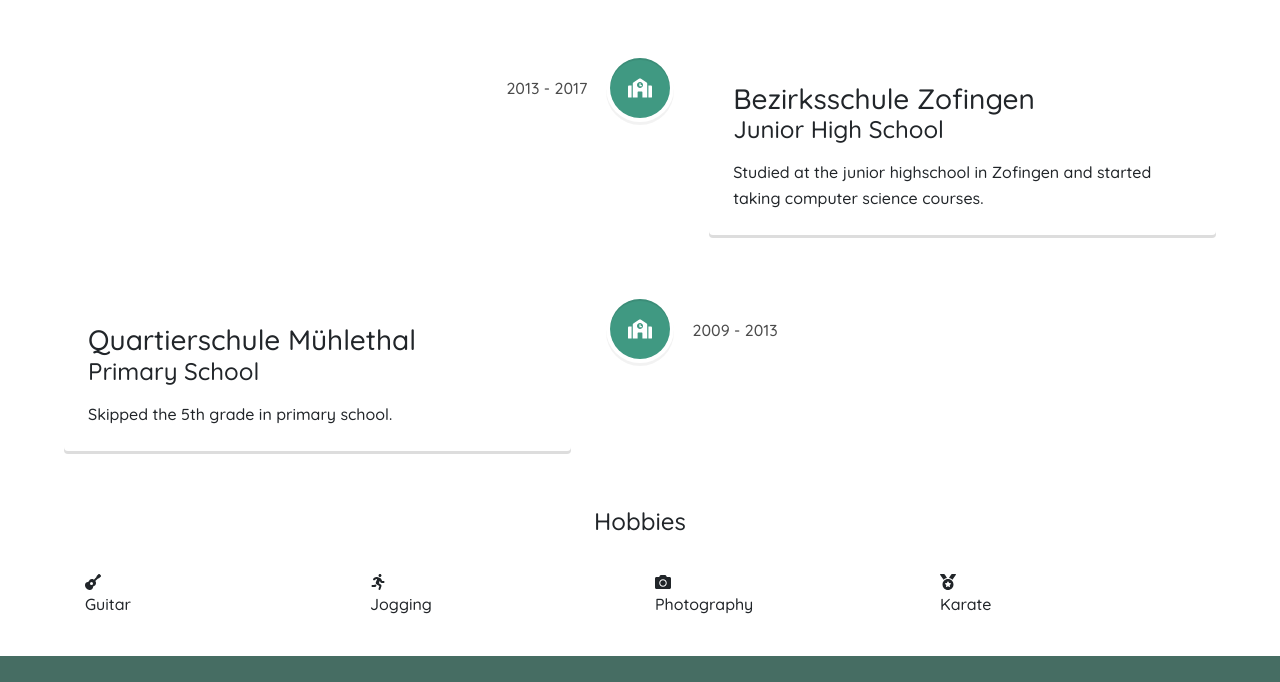
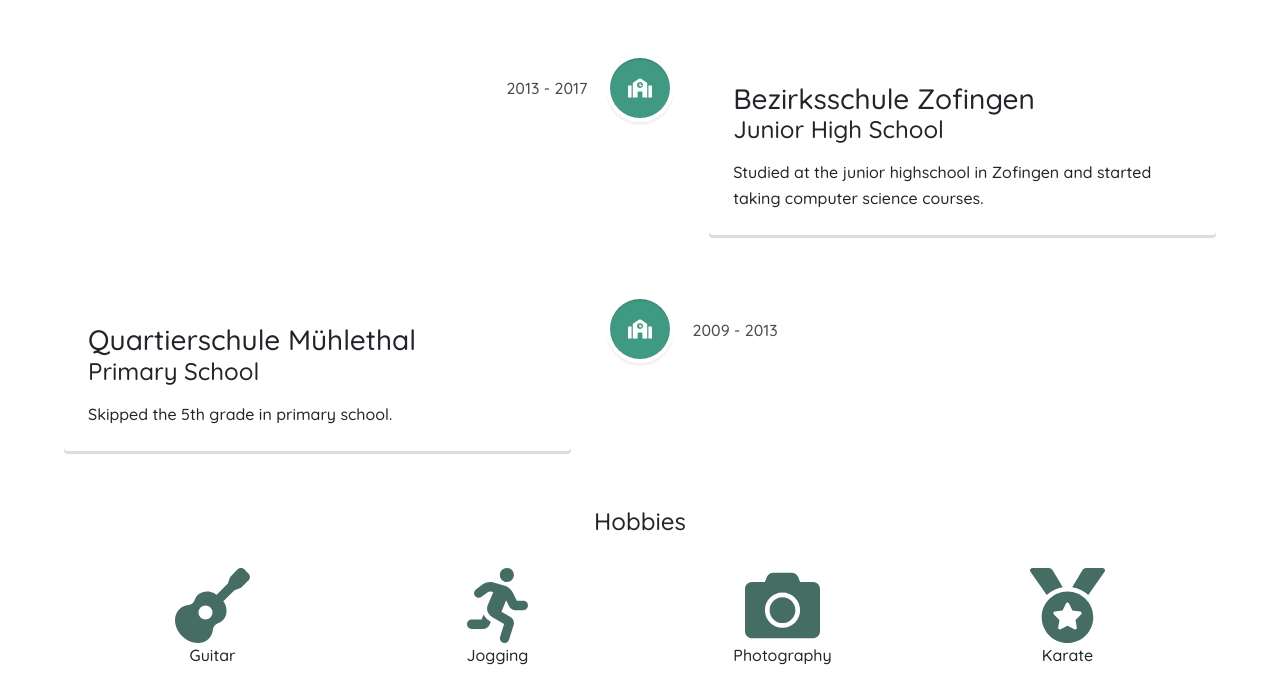
Before and after one commit to Dan6erbond/Portfolio, a Gatsby site: page /about in a window 1280 px wide. Shown: the part 1131-1813 px from the top of the page. Built offline with nearby package versions, Linux system fonts and the light colour scheme; Gatsby itself is replaced by a stand-in of ours.

Commit message:
Update about page styles

```diff
--- a/src/styles/style.scss
+++ b/src/styles/style.scss
@@ -111,3 +111,29 @@
     }
   }
 }
+
+.about {
+  .hobby {
+    text-align: center;
+
+    div {
+      color: $dark-turquoise;
+      transition: color 0.1s step-end;
+
+      &:hover {
+        color: $turquoise;
+      }
+    }
+
+    svg {
+      height: 75px !important;
+      width: 75px !important;
+    }
+  }
+
+  .col-sm-6 {
+    @media (max-width: 768px) {
+      margin-bottom: 25px;
+    }
+  }
+}
```
